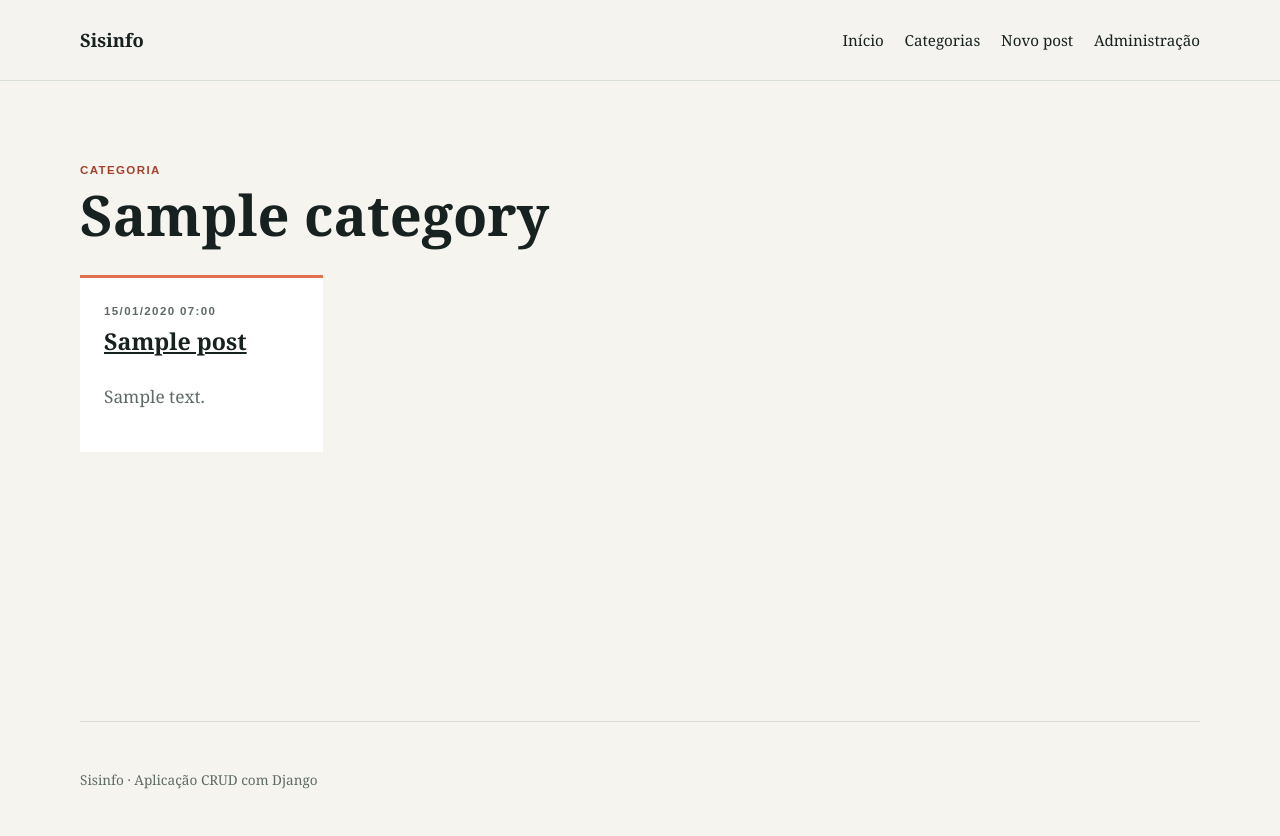
After one commit to Paka002/EP2-Sisinfo, a Django app: page /categoria/1/ in a window 1280 px wide. The commit adds this page. Run offline with Django 5.2, Linux system fonts and the light colour scheme; tables that the repository leaves empty hold one stand-in row (values such as "Sample post").

Commit message:
feat: adicionar comentários e categorias

```diff
--- a/blog/admin.py
+++ b/blog/admin.py
@@ -1,5 +1,7 @@
 from django.contrib import admin
 
-from .models import Post
+from .models import Category, Comment, Post
 
 admin.site.register(Post)
+admin.site.register(Category)
+admin.site.register(Comment)
--- a/blog/models.py
+++ b/blog/models.py
@@ -5,6 +5,7 @@ class Post(models.Model):
     title = models.CharField("título", max_length=200)
     content = models.TextField("conteúdo")
     published_at = models.DateTimeField("data de publicação")
+    categories = models.ManyToManyField("Category", related_name="posts", blank=True)
 
     class Meta:
         ordering = ["-published_at"]
@@ -13,3 +14,30 @@ class Post(models.Model):
 
     def __str__(self):
         return self.title
+
+
+class Category(models.Model):
+    name = models.CharField("nome", max_length=100, unique=True)
+
+    class Meta:
+        ordering = ["name"]
+        verbose_name = "categoria"
+        verbose_name_plural = "categorias"
+
+    def __str__(self):
+        return self.name
+
+
+class Comment(models.Model):
+    post = models.ForeignKey(Post, on_delete=models.CASCADE, related_name="comments")
+    author = models.ForeignKey("auth.User", on_delete=models.CASCADE, related_name="comments")
+    text = models.TextField("texto")
+    created_at = models.DateTimeField("data de criação", auto_now_add=True)
+
+    class Meta:
+        ordering = ["-created_at"]
+        verbose_name = "comentário"
+        verbose_name_plural = "comentários"
+
+    def __str__(self):
+        return f"{self.author} em {self.post}"
--- a/blog/urls.py
+++ b/blog/urls.py
@@ -10,4 +10,7 @@ urlpatterns = [
     path("post/novo/", views.PostCreateView.as_view(), name="post_create"),
     path("post/<int:pk>/editar/", views.PostUpdateView.as_view(), name="post_update"),
     path("post/<int:pk>/remover/", views.PostDeleteView.as_view(), name="post_delete"),
+    path("post/<int:pk>/comentar/", views.CommentCreateView.as_view(), name="comment_create"),
+    path("categorias/", views.CategoryListView.as_view(), name="category_list"),
+    path("categoria/<int:pk>/", views.CategoryDetailView.as_view(), name="category_detail"),
 ]
--- a/blog/views.py
+++ b/blog/views.py
@@ -1,8 +1,10 @@
-from django.urls import reverse_lazy
+from django.contrib.auth.mixins import LoginRequiredMixin
+from django.urls import reverse, reverse_lazy
 from django.views.generic import CreateView, DeleteView, DetailView, ListView, UpdateView
 
 from .forms import PostForm
-from .models import Post
+from .forms_comments import CommentForm
+from .models import Category, Comment, Post
 
 
 class PostListView(ListView):
@@ -43,3 +45,33 @@ class PostDeleteView(DeleteView):
     context_object_name = "post"
     template_name = "blog/post_confirm_delete.html"
     success_url = reverse_lazy("blog:post_list")
+
+
+class CommentCreateView(LoginRequiredMixin, CreateView):
+    model = Comment
+    form_class = CommentForm
+    template_name = "blog/comment_form.html"
+
+    def dispatch(self, request, *args, **kwargs):
+        self.post = Post.objects.get(pk=kwargs["pk"])
+        return super().dispatch(request, *args, **kwargs)
+
+    def form_valid(self, form):
+        form.instance.post = self.post
+        form.instance.author = self.request.user
+        return super().form_valid(form)
+
+    def get_success_url(self):
+        return reverse("blog:post_detail", kwargs={"pk": self.post.pk})
+
+
+class CategoryListView(ListView):
+    model = Category
+    context_object_name = "categories"
+    template_name = "blog/category_list.html"
+
+
+class CategoryDetailView(DetailView):
+    model = Category
+    context_object_name = "category"
+    template_name = "blog/category_detail.html"
--- a/sisinfo/settings.py
+++ b/sisinfo/settings.py
@@ -57,3 +57,4 @@ USE_TZ = True
 STATIC_URL = "static/"
 STATICFILES_DIRS = [BASE_DIR / "static"]
 DEFAULT_AUTO_FIELD = "django.db.models.BigAutoField"
+LOGIN_URL = "/admin/login/"
--- a/templates/base.html
+++ b/templates/base.html
@@ -14,6 +14,7 @@
         <nav aria-label="Navegação principal">
             <ul>
                 <li><a href="{% url 'blog:post_list' %}">Início</a></li>
+                <li><a href="{% url 'blog:category_list' %}">Categorias</a></li>
                 <li><a href="{% url 'blog:post_create' %}">Novo post</a></li>
                 <li><a href="{% url 'admin:index' %}">Administração</a></li>
             </ul>
--- /dev/null
+++ b/templates/blog/category_detail.html
@@ -0,0 +1,17 @@
+{% extends "base.html" %}
+{% block title %}{{ category.name }} · Sisinfo{% endblock %}
+{% block content %}
+<section class="page-content">
+    <p class="eyebrow">Categoria</p>
+    <h1>{{ category.name }}</h1>
+    <div class="project-grid">
+        {% for post in category.posts.all %}
+            <article class="project-card">
+                <p class="card-kicker">{{ post.published_at|date:"d/m/Y H:i" }}</p>
+                <h3><a href="{% url 'blog:post_detail' post.pk %}">{{ post.title }}</a></h3>
+                <p>{{ post.content|striptags|truncatewords:24 }}</p>
+            </article>
+        {% empty %}<p>Nenhum post nesta categoria.</p>{% endfor %}
+    </div>
+</section>
+{% endblock %}
--- a/templates/blog/post_list.html
+++ b/templates/blog/post_list.html
@@ -14,6 +14,7 @@
         <article class="project-card">
             <p class="card-kicker">{{ post.published_at|date:"d/m/Y H:i" }}</p>
             <h3><a href="{% url 'blog:post_detail' post.pk %}">{{ post.title }}</a></h3>
+            <p>{% for category in post.categories.all %}<a href="{% url 'blog:category_detail' category.pk %}">{{ category.name }}</a>{% if not forloop.last %}, {% endif %}{% endfor %}</p>
             <p>{{ post.content|striptags|truncatewords:24 }}</p>
             <a class="text-link" href="{% url 'blog:post_detail' post.pk %}">Ler post →</a>
         </article>
```
Also changed, not shown: blog/forms_comments.py (added, +11 -0 lines), blog/management/commands/seed_data.py (added, +43 -0 lines), blog/tests.py (added, +39 -0 lines), templates/blog/category_list.html (added, +13 -0 lines), templates/blog/comment_form.html (added, +13 -0 lines), templates/blog/post_detail.html (+17 -0 lines), blog/management/__init__.py (added), blog/management/commands/__init__.py (added), blog/migrations/0002_category_post_categories_comment.py (added).
